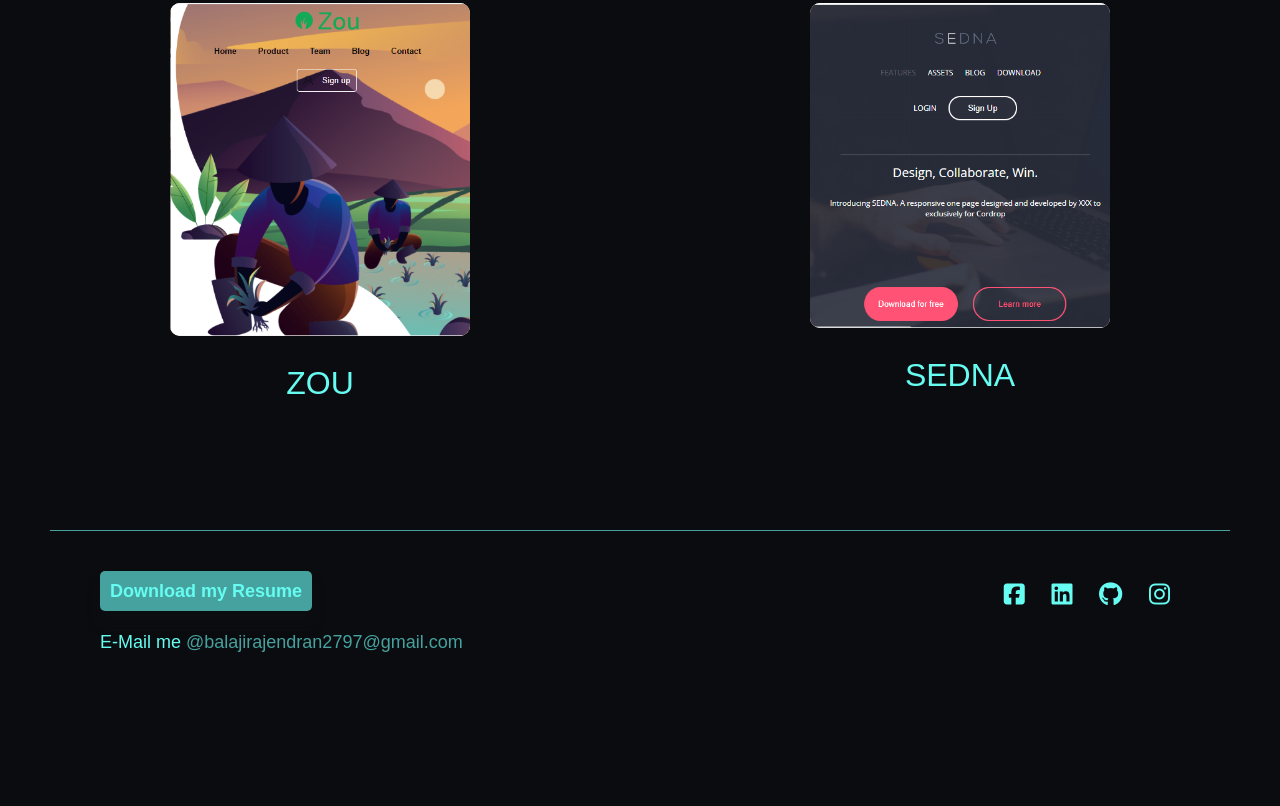
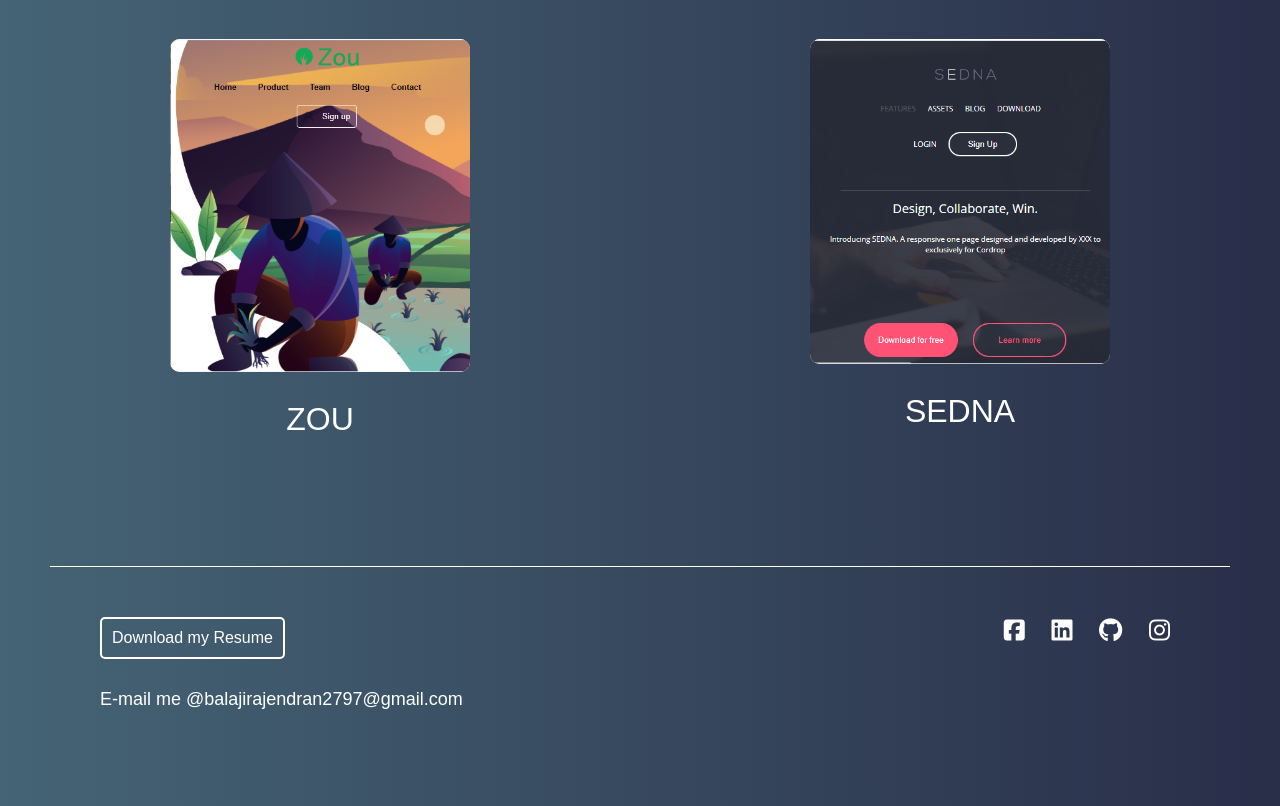
Before and after one commit to balajiRajendran97/port, a plain HTML site: page index.html in a window 1280 px wide. Shown: the part 2253-3059 px from the top of the page. Before the commit the page ends 3023 px from the top, so only its background shows below. Drawn offline with Linux system fonts and the light colour scheme.

Commit message:
Changed bg color and few clean ups

```diff
--- a/css/style.css
+++ b/css/style.css
@@ -11,8 +11,8 @@ html{
 
 body{
     font-family: 'Poppins', sans-serif;
-    background: #0b0c10;
-    color:#66fcf1;
+    background: linear-gradient(to right, #456475, #292e49);
+    color:white;
 
 }
 
@@ -90,7 +90,7 @@ header{
  }
 
  .menu-items a{
-     color:#66fcf1;
+     color:white;
      font-size:18px;
      font-weight:bold;
      transition: all 0.4s ease;
@@ -108,7 +108,8 @@ header{
     left:50%;
     transform: translate(-50%,-50%);
     text-align:center;
-    color:#66fcf1;
+    color:#fff
+    ;
 }
 
 .main-text h1{
@@ -156,6 +157,7 @@ header{
 .about p{
     margin:20px 0;
     text-align: center;
+    font-size:18px;
 }
 
 
@@ -172,7 +174,7 @@ header{
 .what-i-do{
     display:flex;
     flex-wrap:wrap;
-    margin-top:100px;
+    margin:40px 0;
 }
 
 .what-i-do h3{
@@ -190,7 +192,7 @@ header{
     width:150px;
     height:150px;
     border-radius:50%;
-    border:1px solid #66fcf1;
+    border:1px solid white;
     background-color:transparent;
     font-size:4rem;
     margin:30px auto;
@@ -199,8 +201,9 @@ header{
 }
 
 .circle:hover{
-    background-color: #66fcf1;
-    color: #0b0c10;
+    background-color: white;
+    color:#292e49;
+    border-color: #292e49;
 }
 
 .circle i{
@@ -225,7 +228,7 @@ header{
     display: flex;
     flex-wrap:wrap;
     justify-content:space-around;
-    margin-bottom: 100px;;
+    margin-bottom: 100px;
 }
 .projects h3{
     width:100%;
@@ -264,15 +267,15 @@ header{
     font-size:2rem;
     text-transform: uppercase;
     line-height:1.7;
-    color:#66fcf1;
+    color:white;
 }
 
 footer{
-    background-color: #0b0c10;
+    background-color: transparent;
     height:30vh;
     padding:50px 50px 0;
     margin:0 50px;
-    border-top:1px solid #45a29e;
+    border-top:1px solid white;
 }
 
 .footer-left{
@@ -280,24 +283,34 @@ footer{
 }
 
 .resume{
-    font-size:18px;
-    font-weight:bold;
-    color:#66fcf1   ;
-    border:none;
+    color:white;
+    border:2px solid white;
     border-radius:5px;
     padding:10px;
-    background-color:#45a29e;
-    box-shadow: 0 13px 10px 5px #1414142a;
+    background-color:transparent;
+    transition:all 0.2s ease;
 }
+
+.resume a{
+    color:white;
+    font-size:16px;
+    transition:all 0.2s;
+}
+
+
 
 .footer-left p{
     margin:30px 0;
     font-size:18px;
-    color:#66fcf1;
+    color:white;
 }
 
 .footer-left p a{
-    color:#45a29e;
+    color:white;
+}
+
+.resume:hover{
+    transform:scale(1.1);
 }
 
 .social-medias{
@@ -306,7 +319,7 @@ footer{
 }
 
 .social-medias i{
-    color:#66fcf1;
+    color:white;
     margin:0 10px;
 }
 
--- a/index.html
+++ b/index.html
@@ -128,8 +128,8 @@
 
     <footer>
         <div class="footer-left">
-            <a class="resume" href="./Resource/Resume/Balaji R.pdf" download target="_blank">Download my Resume</a>
-            <p>E-Mail me <a href="mailto: balajirajendran2797@gmail.com">@balajirajendran2797@gmail.com</a></p>
+            <button class="resume"><a href="./Resource/Resume/Balaji R.pdf" download target="_blank">Download my Resume</a></button>
+            <p>E-mail me <a href="mailto: balajirajendran2797@gmail.com">@balajirajendran2797@gmail.com</a></p>
         </div>
         <div class="social-medias">
             <a href="https://www.facebook.com/lebronbala" target="_blank"><i class="fab fa-facebook-square"></i></a>
```
